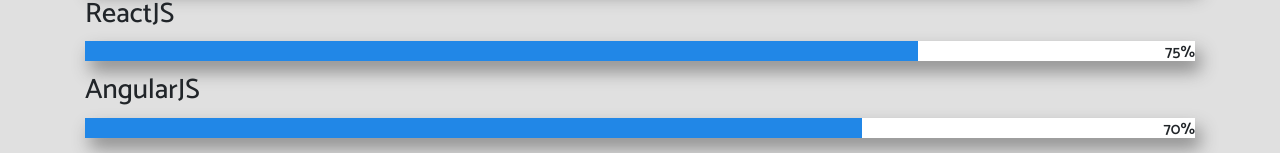
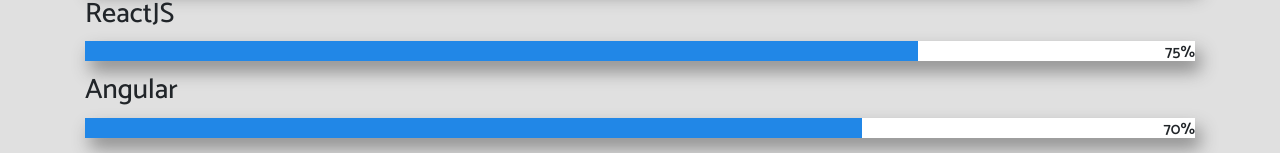
Before and after one commit to Mahadevan007/portfolio, a React (Create React App) app: page /#/skills in a window 1280 px wide. Shown: the part 298-451 px from the top of the page. Built offline with nearby package versions, Linux system fonts and the light colour scheme.

Commit message:
skill commit

```diff
--- a/src/Components/Skills/Skills.jsx
+++ b/src/Components/Skills/Skills.jsx
@@ -39,7 +39,7 @@
                 </div>
               </li>
               <li className="skill-item">
-                <h3>AngularJS</h3>
+                <h3>Angular</h3>
                 <div className="bar">
                   <span className="angularjs"></span>
                   <div className="percent">70%</div>
```
